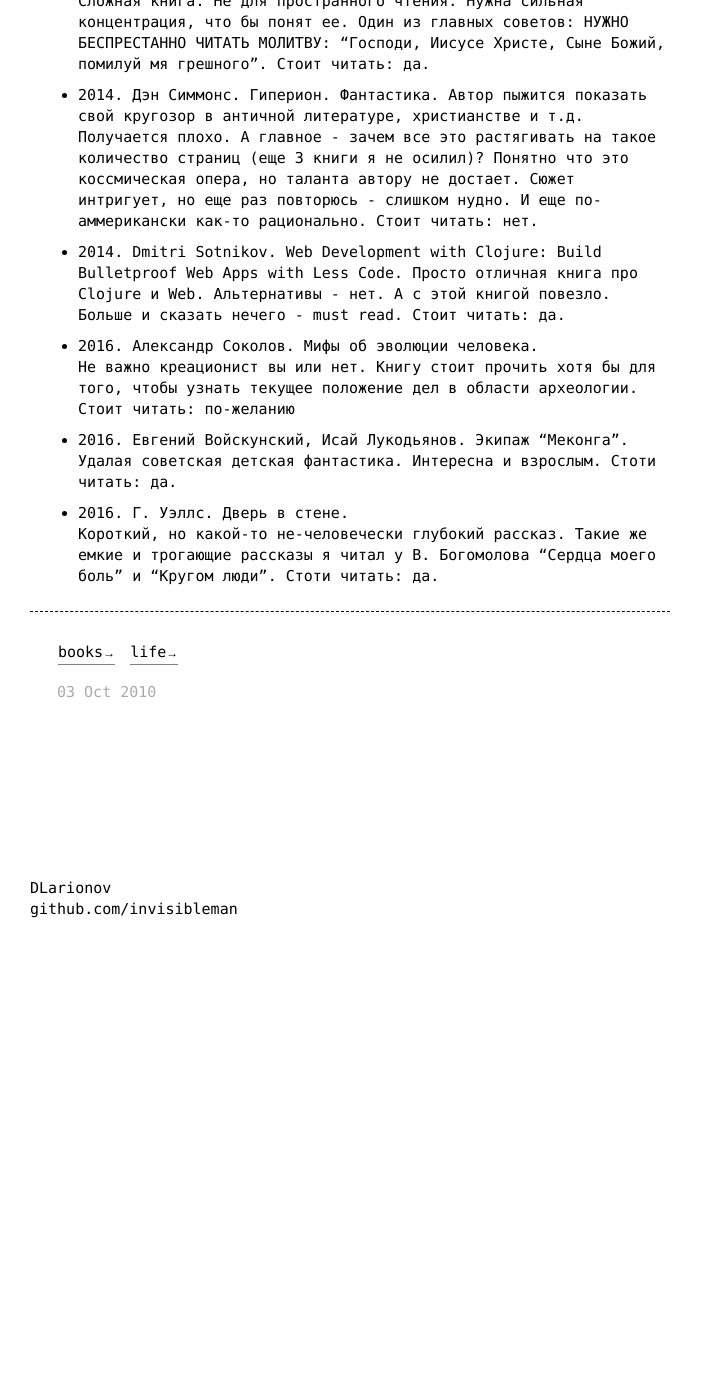
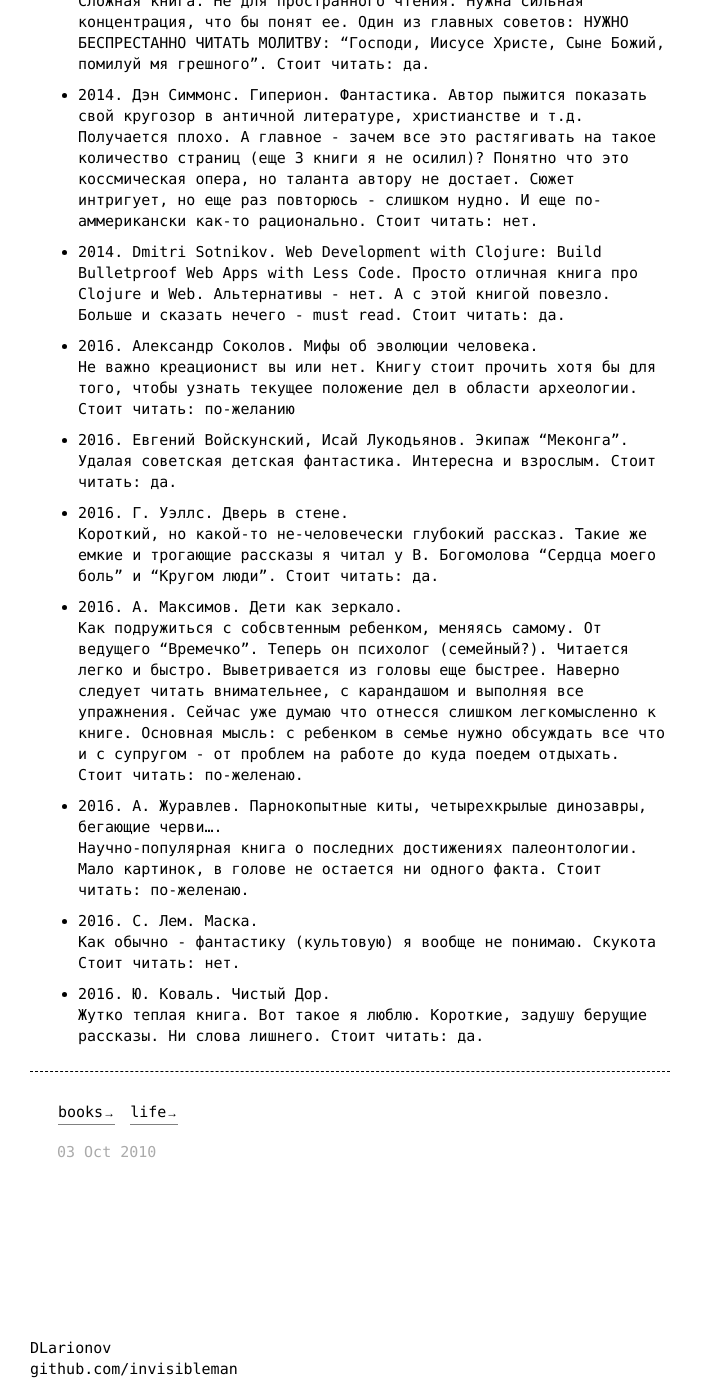
Before and after one commit to InvisibleMan/blog.dlarionov.info, a Jekyll site: the page built from pages/readed_books.md, in a window 1280 px wide and 1400 px high, scrolled down 1913 px. Shown: the whole window, without its empty margins (0-703 px from the left). Built offline with Jekyll 4.4.1, drawn with Linux system fonts in a browser that asks for light colours; before the commit the page ends 2853 px from its top, so only the background shows below that.

Commit message:
Прочитаны книги:
+ *2016*. А. Максимов. **Дети как зеркало**.
+ *2016*. А. Журавлев. **Парнокопытные киты, четырехкрылые динозавры, бегающие черви...**.
+ *2016*. С. Лем. **Маска**.
+ *2016*. Ю. Коваль. **Чистый Дор**.

```diff
--- a/pages/readed_books.md
+++ b/pages/readed_books.md
@@ -113,8 +113,24 @@ tags:
 
 + *2016*. Евгений Войскунский, Исай Лукодьянов. **Экипаж "Меконга"**.
   Удалая советская детская фантастика. Интересна и взрослым.
-  Стоти читать: **да**.
+  Стоит читать: **да**.
 
 + *2016*. Г. Уэллс. **Дверь в стене**.
   Короткий, но какой-то не-человечески глубокий рассказ. Такие же емкие и трогающие рассказы я читал у В. Богомолова "Сердца моего боль" и "Кругом люди".
-  Стоти читать: **да**.
+  Стоит читать: **да**.
+
++ *2016*. А. Максимов. **Дети как зеркало**.
+  Как подружиться с собсвтенным ребенком, меняясь самому. От ведущего "Времечко". Теперь он психолог (семейный?). Читается легко и быстро. Выветривается из головы еще быстрее. Наверно следует читать внимательнее, с карандашом и выполняя все упражнения. Сейчас уже думаю что отнесся слишком легкомысленно к книге. Основная мысль: с ребенком в семье нужно обсуждать все что и с супругом - от проблем на работе до куда поедем отдыхать.
+  Стоит читать: **по-желенаю**.
+
++ *2016*. А. Журавлев. **Парнокопытные киты, четырехкрылые динозавры, бегающие черви...**.
+  Научно-популярная книга о последних достижениях палеонтологии.  Мало картинок, в голове не остается ни одного факта.
+  Стоит читать: **по-желенаю**.
+
++ *2016*. С. Лем. **Маска**.
+  Как обычно - фантастику (культовую) я вообще не понимаю. Скукота
+  Стоит читать: **нет**.
+
++ *2016*. Ю. Коваль. **Чистый Дор**.
+  Жутко теплая книга. Вот такое я люблю. Короткие, задушу берущие рассказы. Ни слова лишнего.
+  Стоит читать: **да**.
```
